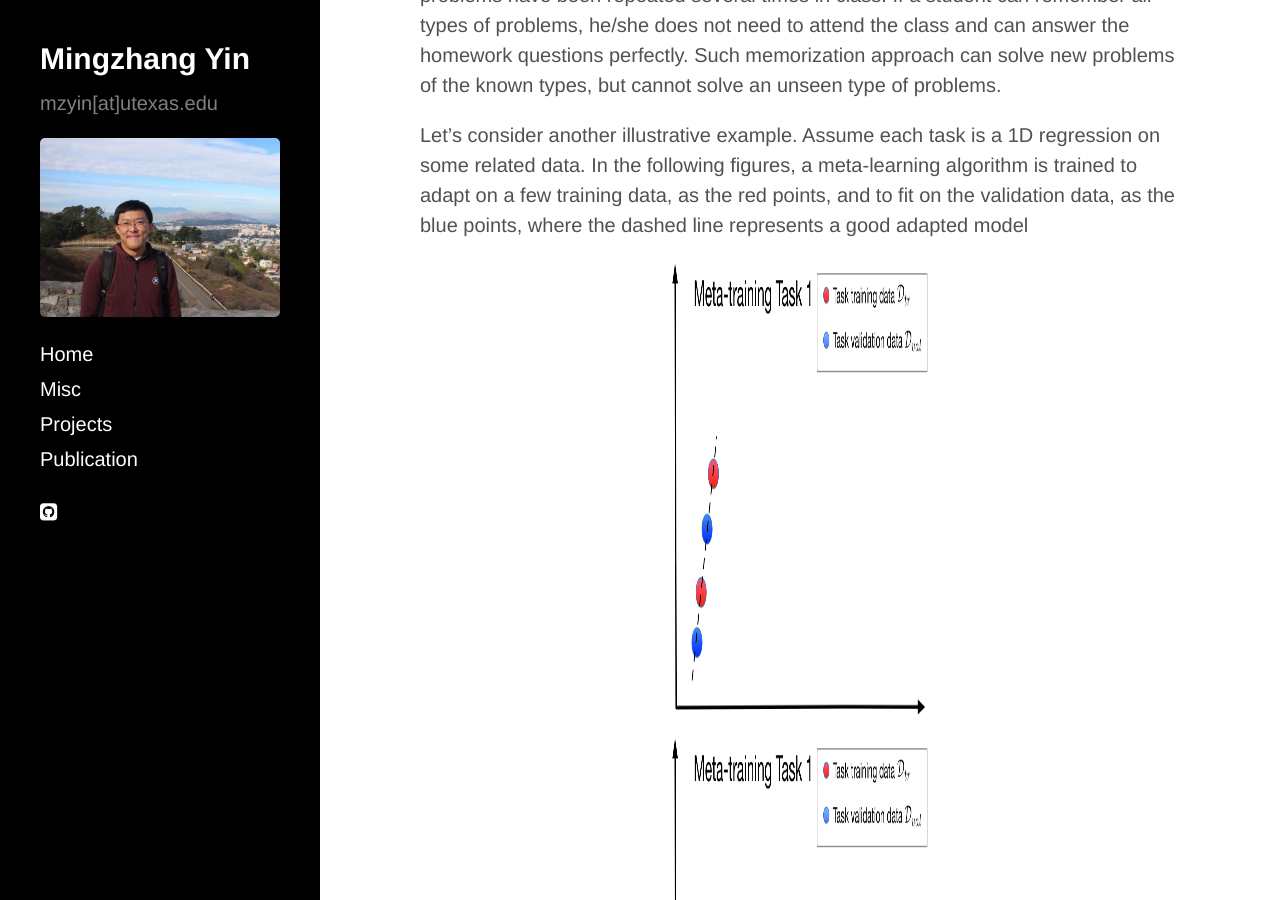
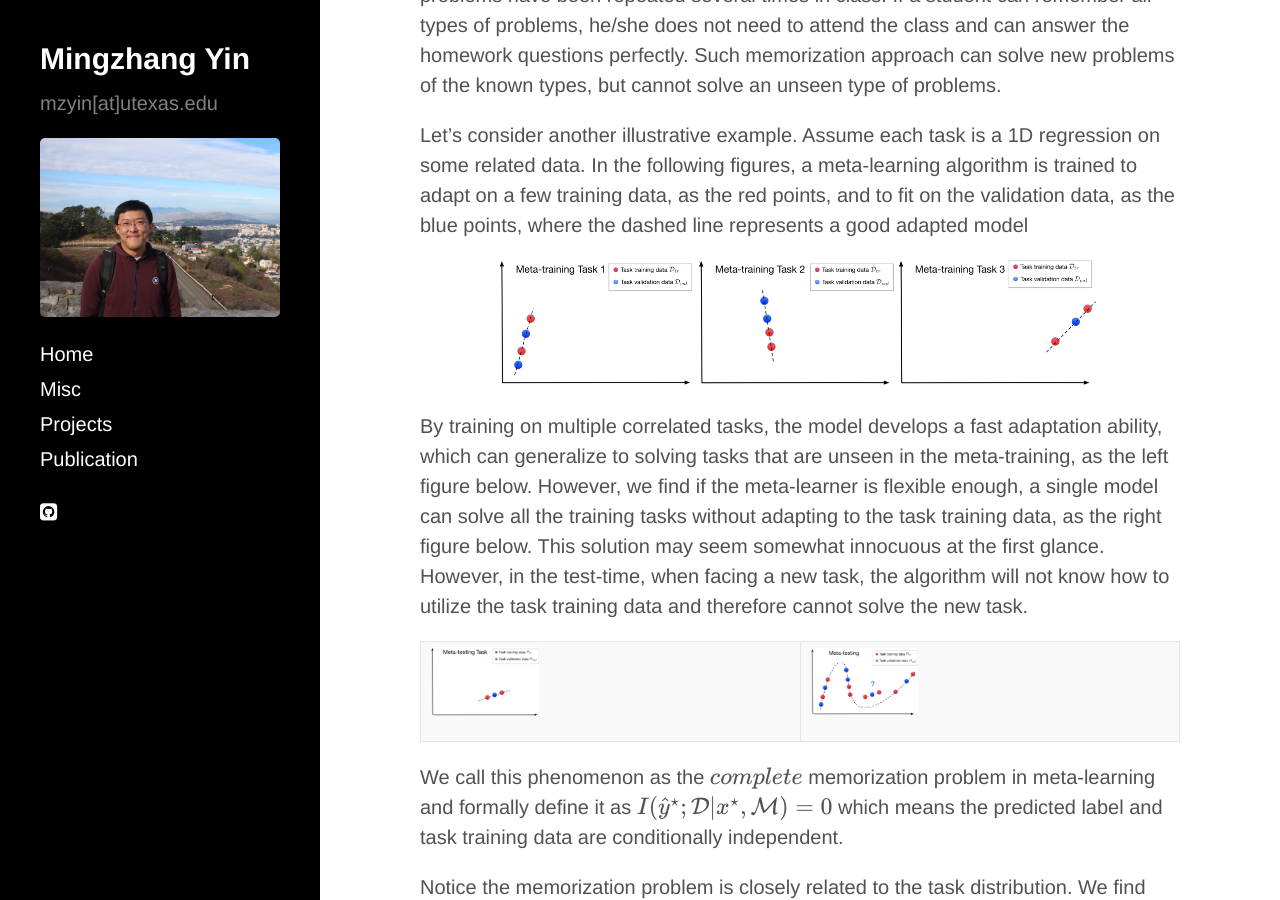
Before and after one commit to mingzhang-yin/mingzhang-yin.github.io, a Jekyll site: the page built from _posts/2020-04-10-Meta-learning-without-Memorization.md, in a window 1280 px wide and 900 px high, scrolled down 1272 px. Built offline with Jekyll 4.4.1, drawn with Linux system fonts in a browser that asks for light colours; nearby versions of some CDN libraries; formulas are drawn with MathJax 3.

Commit message:
Update 2020-04-10-Meta-learning-without-Memorization.md

```diff
--- a/_posts/2020-04-10-Meta-learning-without-Memorization.md
+++ b/_posts/2020-04-10-Meta-learning-without-Memorization.md
@@ -23,11 +23,9 @@ Let's come back to the student example at the beginning. The daily study at scho
 Let's consider another illustrative example.  Assume each task is a 1D regression on some related data. In the following figures, a meta-learning algorithm is trained to adapt on a few training data, as the red points, and to fit on the validation data, as the blue points, where the dashed line represents a good adapted model
 
 
-<p align="center">
-  <img src="https://raw.githubusercontent.com/mingzhang-yin/mingzhang-yin.github.io/master/assets/images/figure_memo/l1.jpg" width="256" height="455">
-  <img src="https://raw.githubusercontent.com/mingzhang-yin/mingzhang-yin.github.io/master/assets/images/figure_memo/l1.jpg" width="256" height="455">
-  <img src="https://raw.githubusercontent.com/mingzhang-yin/mingzhang-yin.github.io/master/assets/images/figure_memo/l1.jpg" width="256" height="455">
-</p>
+<center>
+<img src="https://raw.githubusercontent.com/mingzhang-yin/mingzhang-yin.github.io/master/assets/images/figure_memo/s1.png" alt="drawing" width="600"/>
+</center>
 
 
 
```
